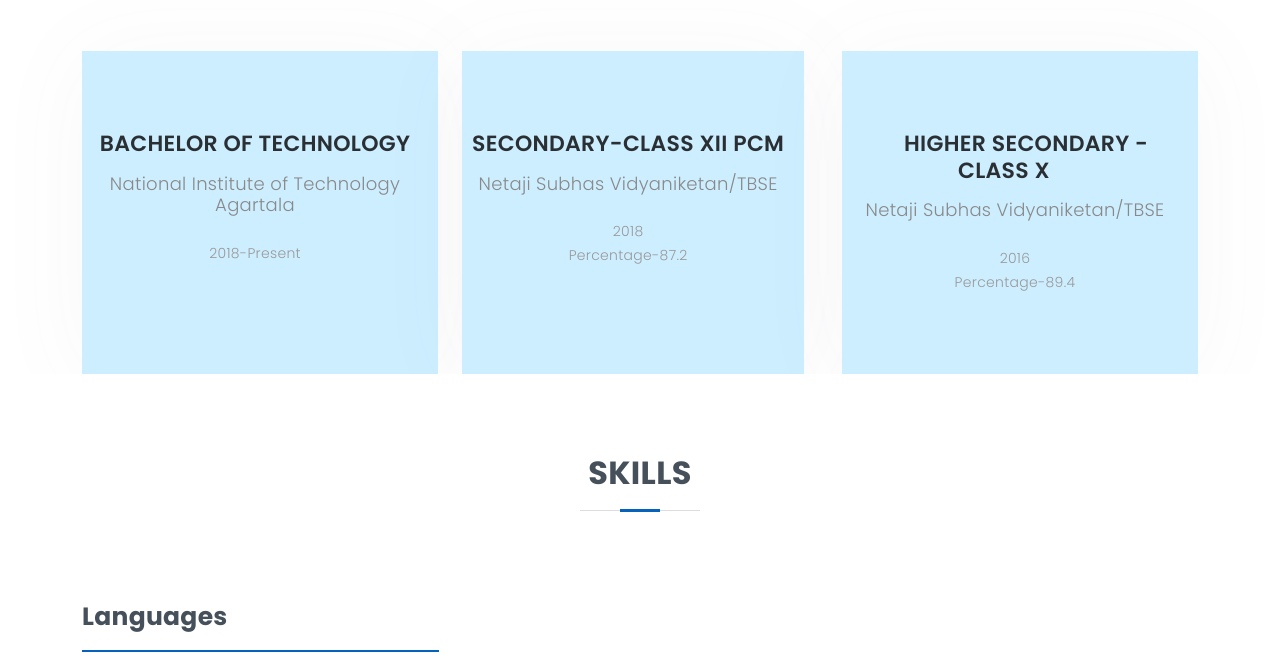
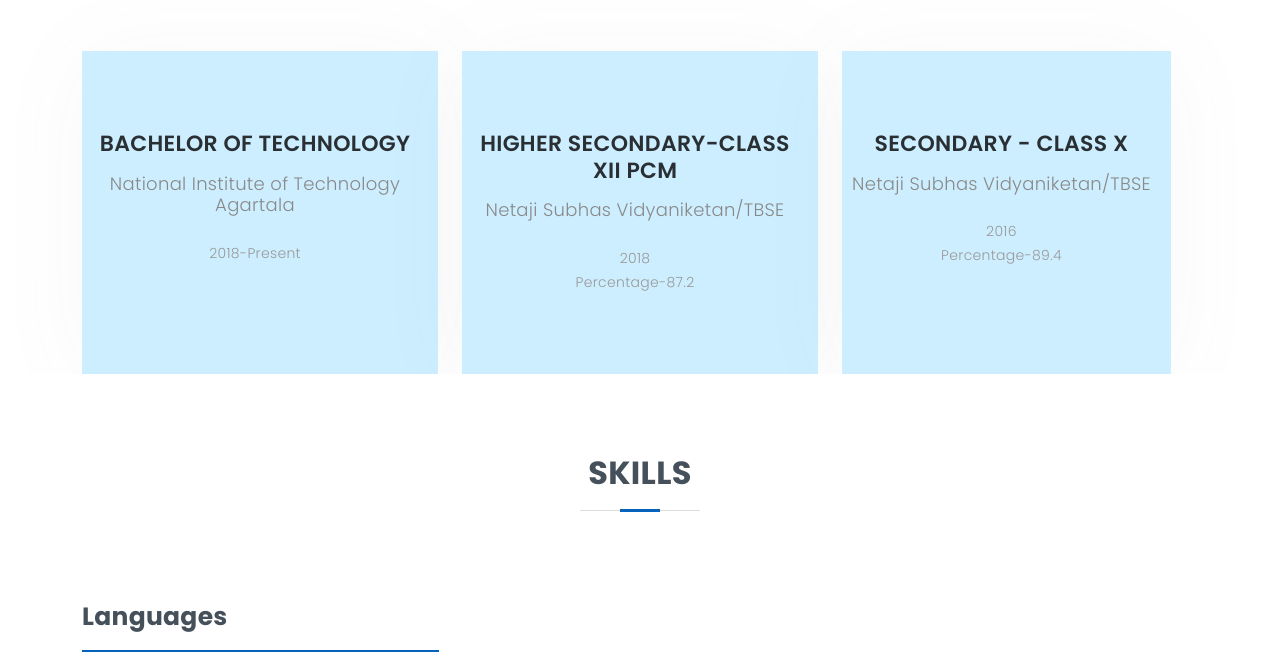
Before and after one commit to Tanusree15/My-portfolio, a plain HTML site: page index.html in a window 1280 px wide. Shown: the part 1220-1890 px from the top of the page. Drawn offline with Linux system fonts and the light colour scheme; a web font is replaced by a local one.

Commit message:
Changes updated

```diff
--- a/index.html
+++ b/index.html
@@ -115,7 +115,7 @@
               <div class="col-lg-4 col-md-6 d-flex align-items-stretch mt-4 mt-md-0" data-aos="zoom-in" data-aos-delay="200">
                 <div class="icon-box iconbox">
 
-                  <h4><a href="">Secondary-Class XII PCM</a></h4>
+                  <h4><a href="">Higher Secondary-Class XII PCM</a></h4>
                   <h5>Netaji Subhas Vidyaniketan/TBSE</h5>
                   <p>2018
                     <br>Percentage-87.2
@@ -125,7 +125,7 @@
 
               <div class="col-lg-4 col-md-6 d-flex align-items-stretch mt-4 mt-lg-0" data-aos="zoom-in" data-aos-delay="300">
                 <div class="icon-box iconbox">
-                  <h4><a href="">&nbsp &nbsp  Higher Secondary - Class X &nbsp &nbsp  </a></h4>
+                  <h4><a href="">&nbsp &nbsp  Secondary - Class X &nbsp &nbsp  </a></h4>
                   <h5>Netaji Subhas Vidyaniketan/TBSE</h5>
                   <p>2016
                     <br>Percentage-89.4
```
